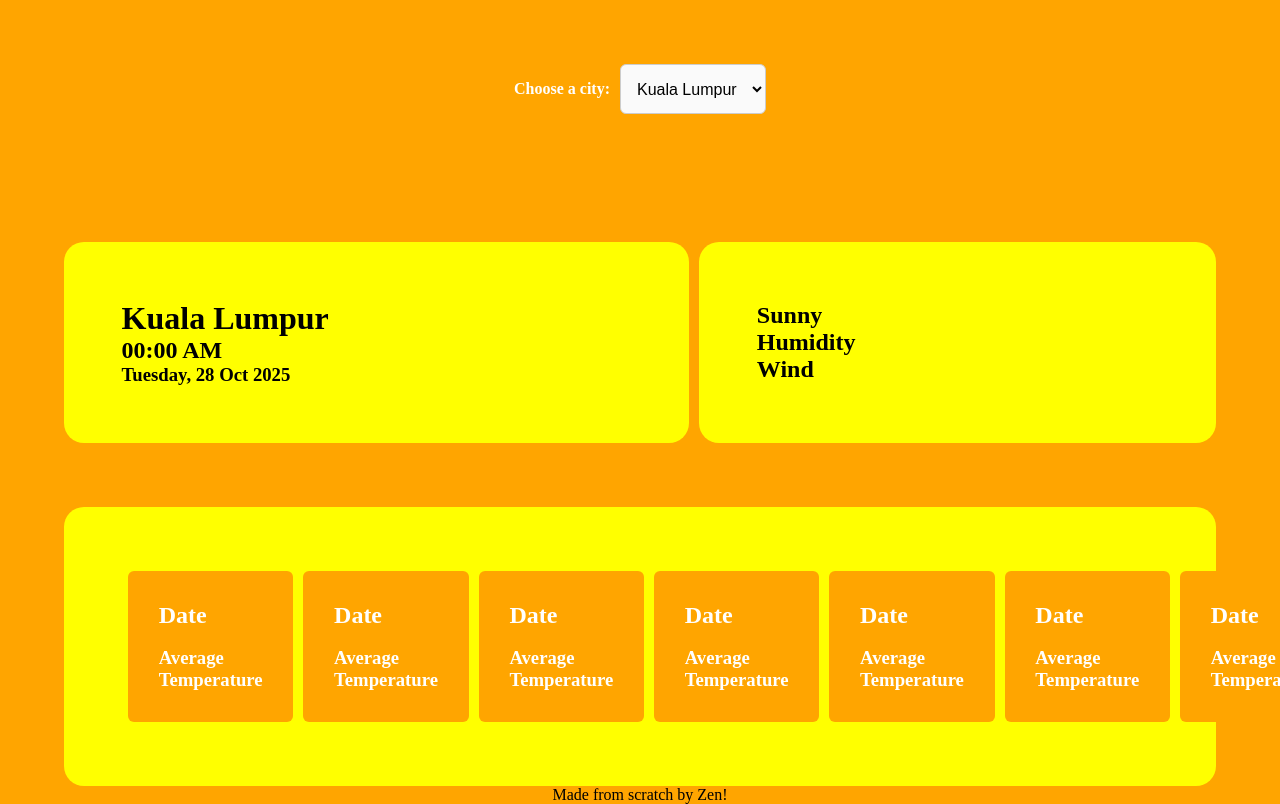
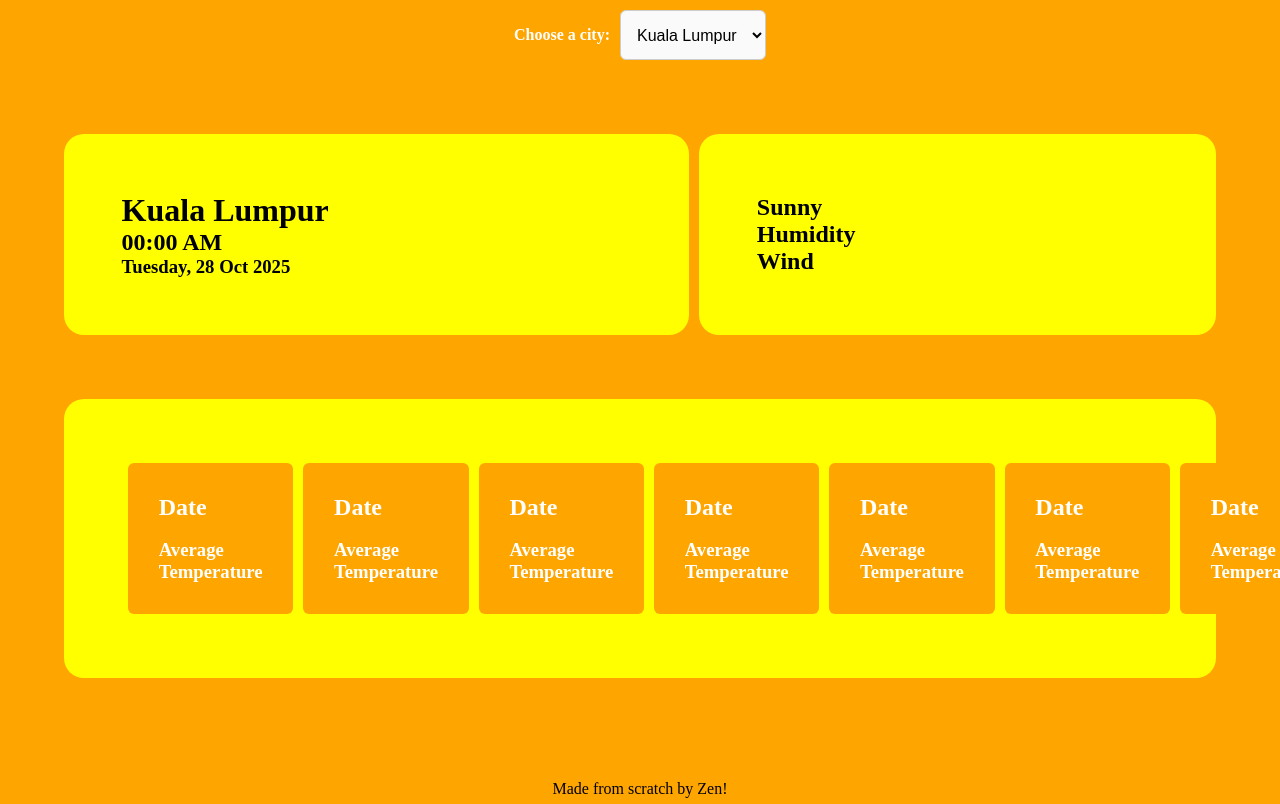
Before and after one commit to Zen-Yee/Basic-Weather-App, a website: page index.html in a window 1280 px wide. Shown: the top 804 px of the page. Drawn offline with Linux system fonts and the light colour scheme; no server answers.

Commit message:
Update style.css

```diff
--- a/style.css
+++ b/style.css
@@ -24,7 +24,7 @@ body {
   display: flex;
   justify-content: center;
   align-items: center;
-  padding: 5%;
+  padding: 10px;
 }
 
 label[for="citys"] {
```
